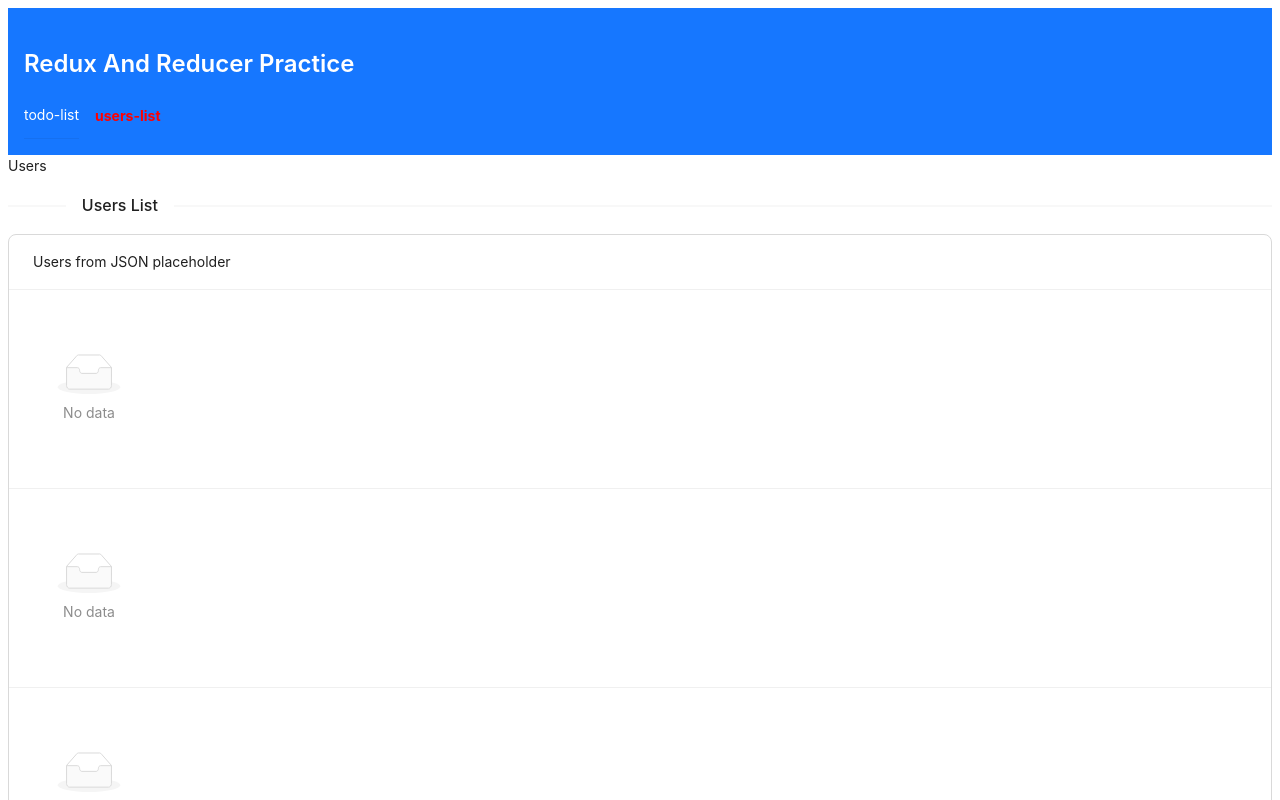
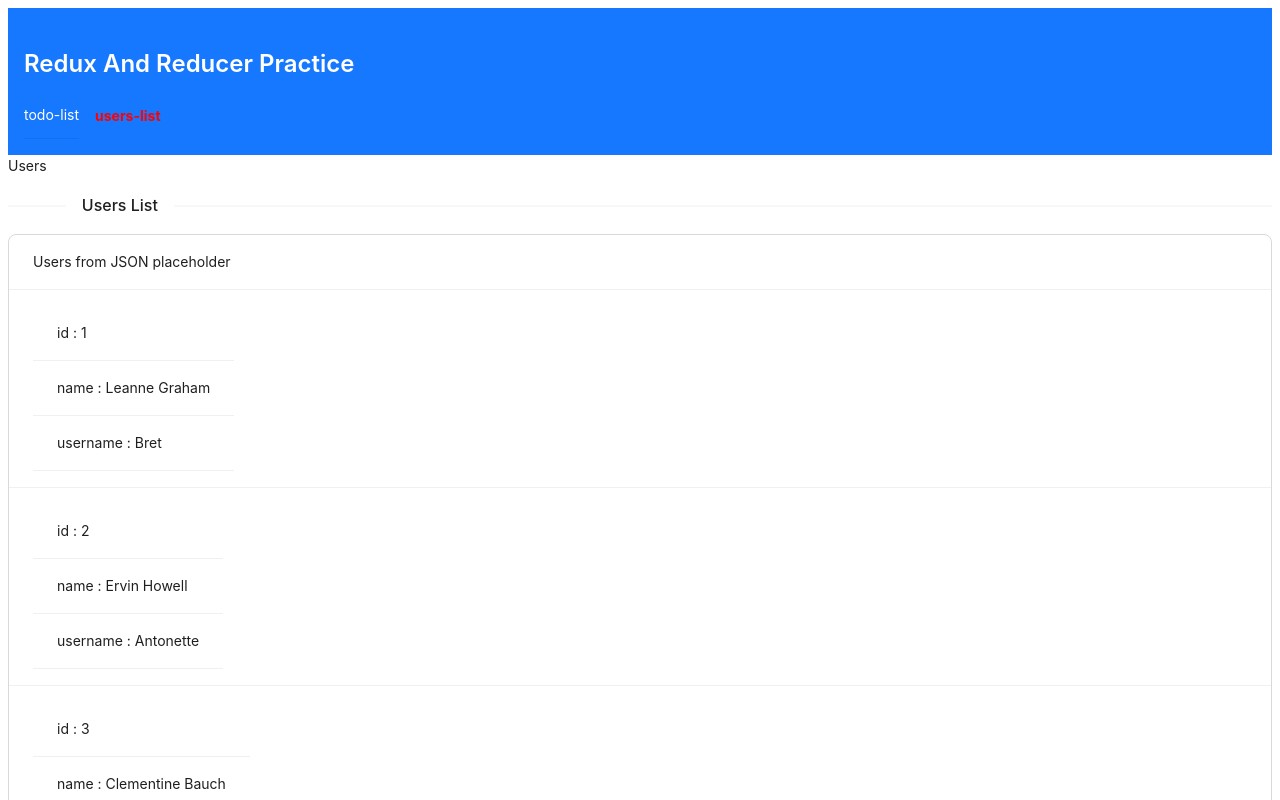
Before and after one commit to Leandro-Andres-Angeli/react-redux-practice, a React (Create React App) app: page /users in a window 1280 px wide. Shown: the top 800 px of the page. Built offline with nearby package versions, Linux system fonts and the light colour scheme.

Commit message:
working on display user list from JSON

```diff
--- a/src/components/pages/Users.js
+++ b/src/components/pages/Users.js
@@ -8,9 +8,9 @@ const UsersListItem = ({ user }) => {
     <List.Item>
       <List
 
-
-        renderItem={ ()=> (
-          <List.Item >"data"</List.Item>
+    dataSource={Object.entries(user)}
+        renderItem={ ([field,data])=> (
+          <List.Item >{field} : {data}</List.Item>
         )}
       />
 
```
